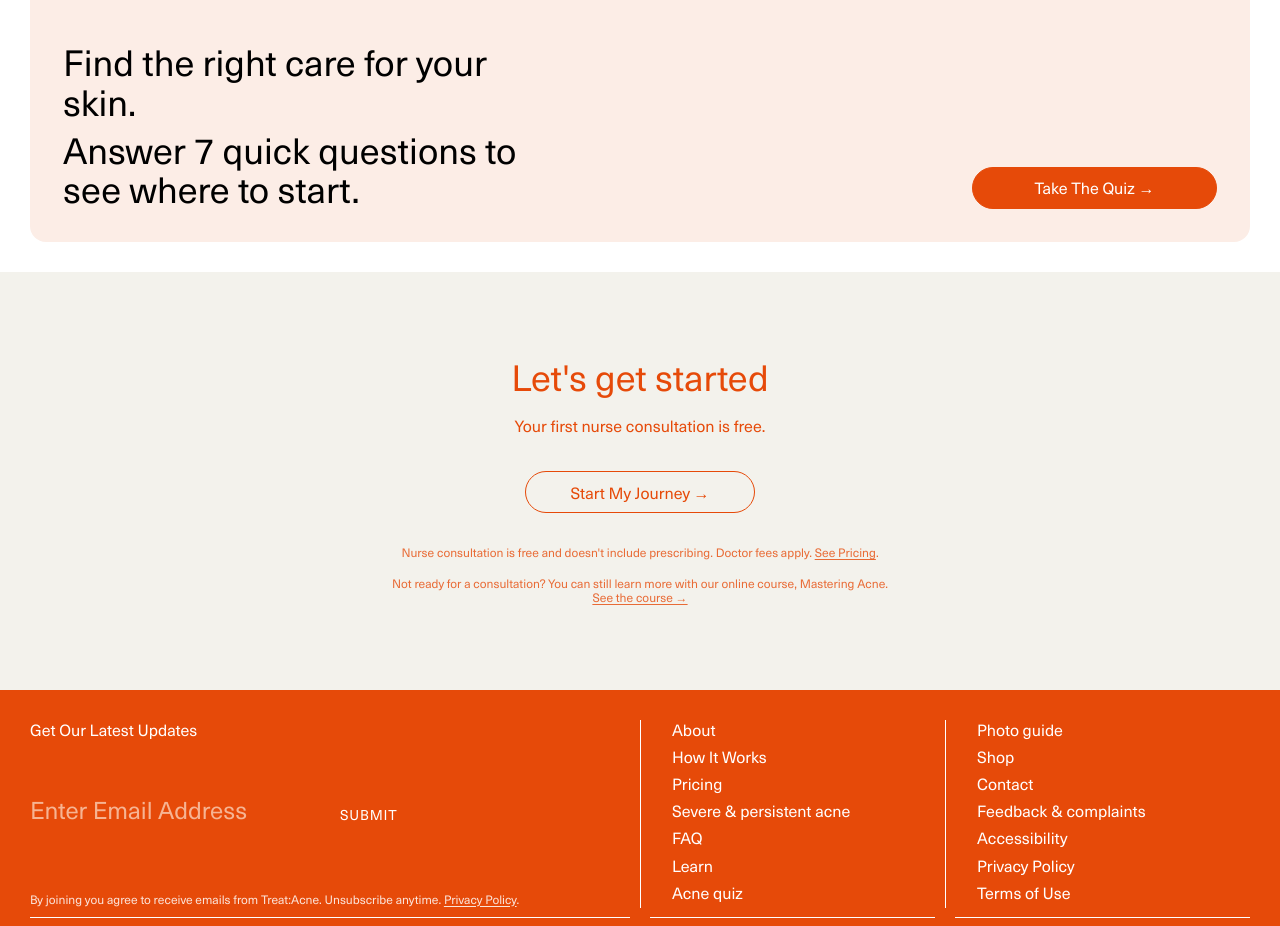
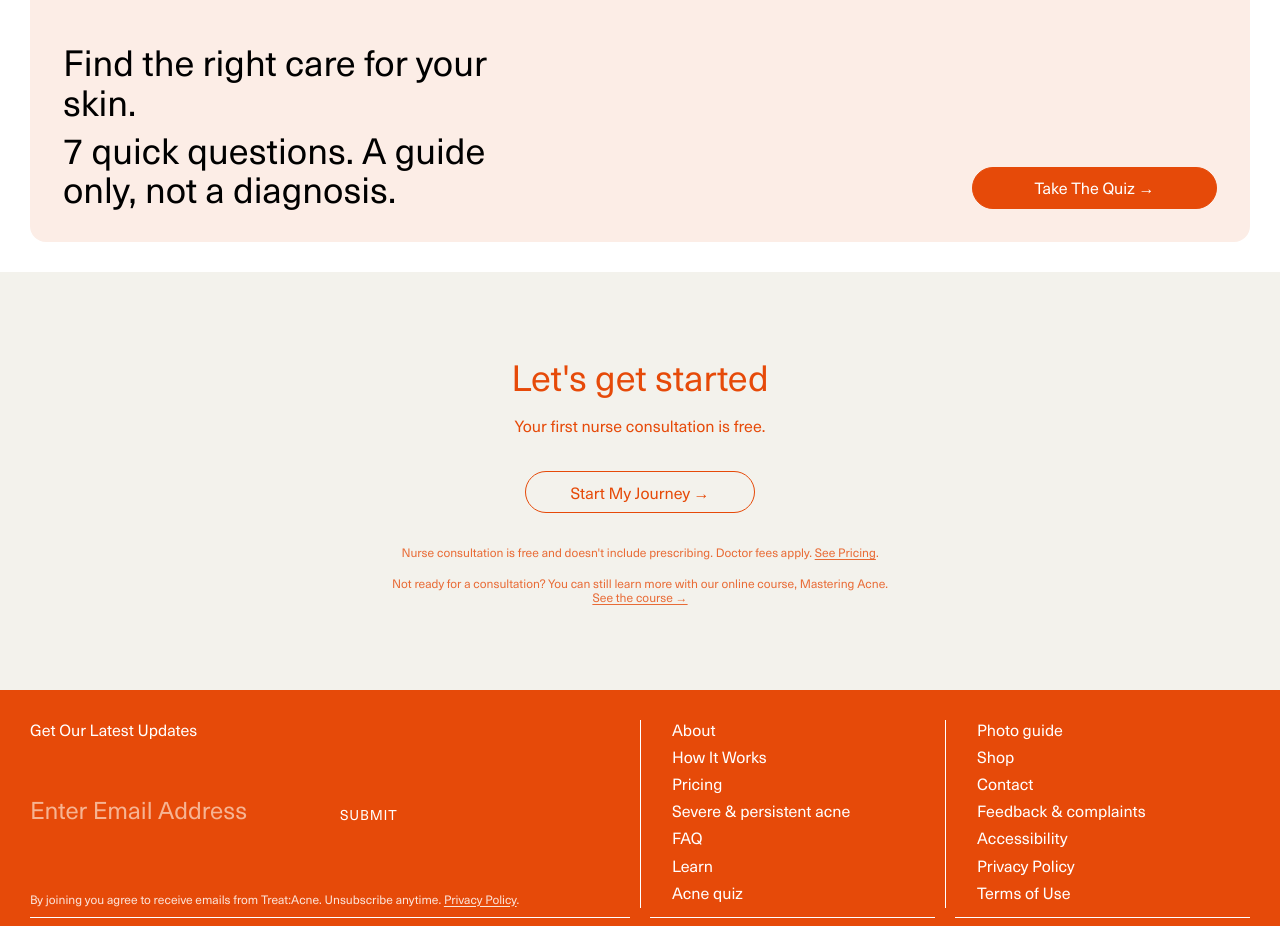
Before and after one commit to OnlineMarketingForDoctors/treatacne, a Next.js app: page /how-it-works in a window 1280 px wide. Shown: the part 2000-2926 px from the top of the page. Built offline with nearby package versions, Linux system fonts and the light colour scheme.

Commit message:
Quiz card: new subheading wording
Co-Authored-By: Claude Opus 5.5 <noreply@anthropic.com>
Claude-Session: https://claude.ai/code/session_017rqZm4H3L2eKfkLXvACMTc

```diff
--- a/src/components/home/QuizCard.tsx
+++ b/src/components/home/QuizCard.tsx
@@ -9,7 +9,7 @@ export function QuizCard() {
       >
         <div className="max-w-[460px] text-h2 lg:text-h2-lg">
           <h2>Find the right care for your skin.</h2>
-          <p className="mt-3 lg:mt-2">Answer 7 quick questions to see where to start.</p>
+          <p className="mt-3 lg:mt-2">7 quick questions. A guide only, not a diagnosis.</p>
         </div>
         {/* Solid orange button on the light background */}
         <PillLink
```
